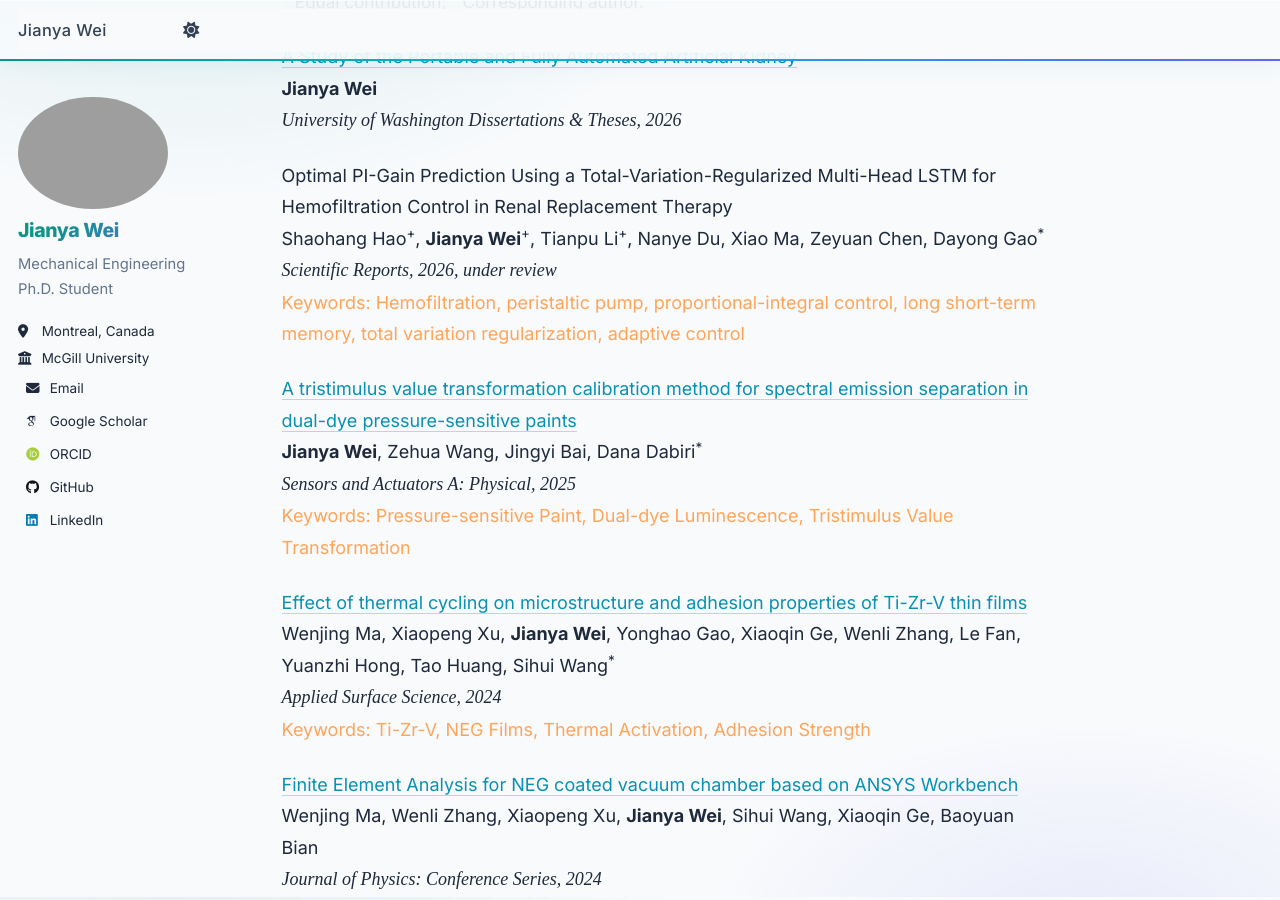
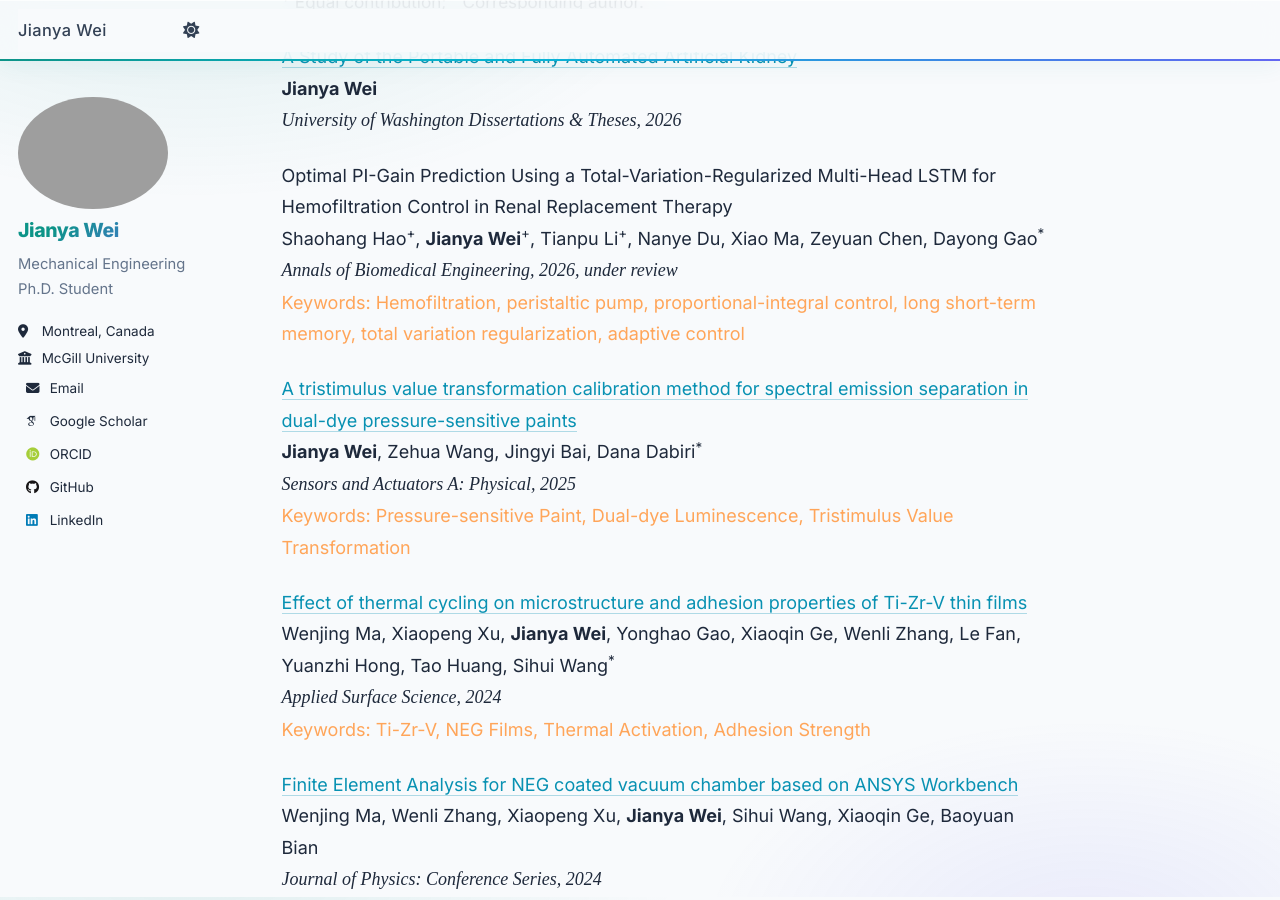
Before and after one commit to jywei02/jywei02.github.io, a Jekyll site: the page built from _pages/about.md, in a window 1280 px wide and 900 px high, scrolled down 903 px. Built offline with Jekyll 4.4.1, drawn with Linux system fonts in a browser that asks for light colours; some web fonts are replaced; comment, search, counter and statistics services are not loaded.

Commit message:
Update publication details in about.md

```diff
--- a/_pages/about.md
+++ b/_pages/about.md
@@ -72,7 +72,7 @@ University of Washington Dissertations & Theses, 2026
 Optimal PI-Gain Prediction Using a Total-Variation-Regularized Multi-Head LSTM for Hemofiltration Control in Renal Replacement Therapy<br>
 Shaohang Hao<sup>+</sup>, <strong>Jianya Wei</strong><sup>+</sup>, Tianpu Li<sup>+</sup>, Nanye Du, Xiao Ma, Zeyuan Chen, Dayong Gao<sup>*</sup>
 <span style="font-family: 'Times New Roman', serif; font-style: italic;">
-Scientific Reports, 2026, under review
+Annals of Biomedical Engineering, 2026, under review
 </span>
 <span style="color: #FFA559;">
 Keywords: Hemofiltration, peristaltic pump, proportional-integral control, long short-term memory, total variation regularization, adaptive control
```
